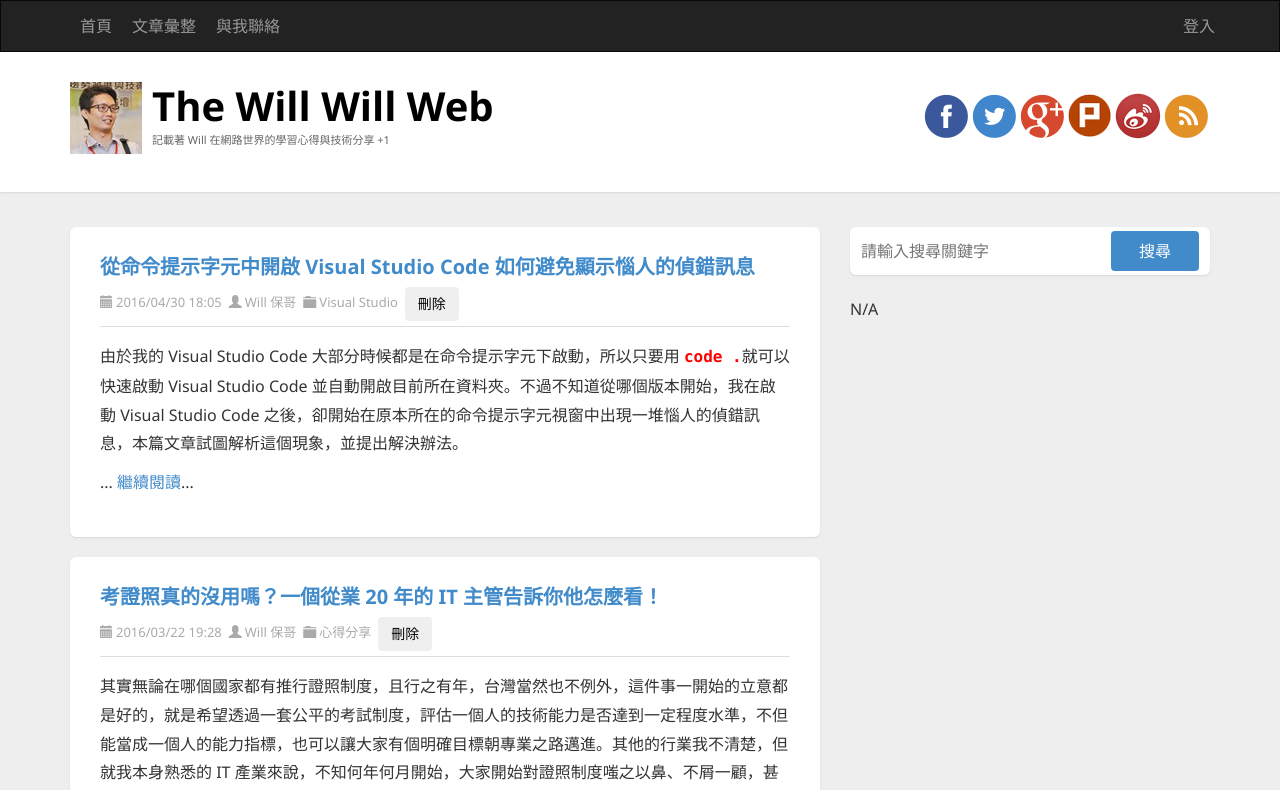
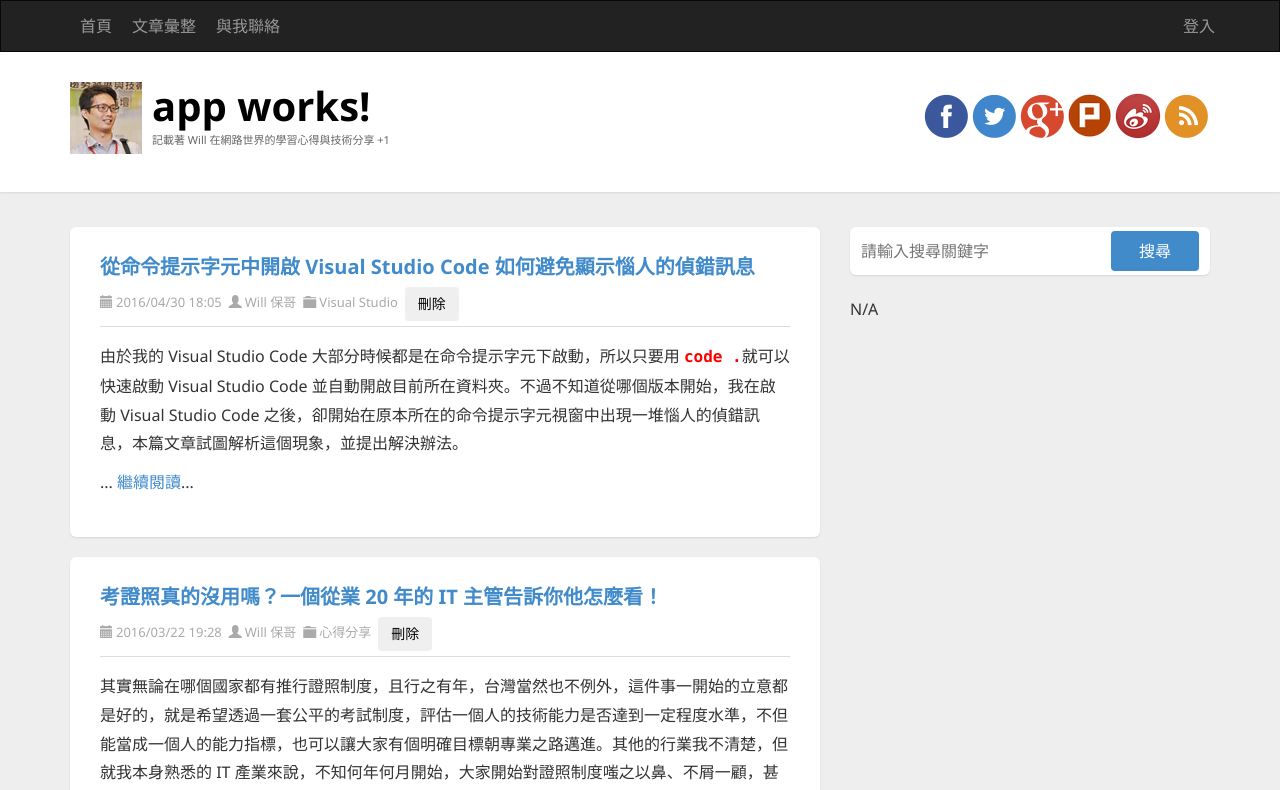
Before and after one commit to doggy8088/demo0827, an Angular app: page / in a window 1280 px wide. Shown: the top 790 px of the page. Built offline with nearby package versions, Linux system fonts and the light colour scheme.

Commit message:
16 練習 Angular 2 元件之間的輸入輸出：@Input()

```diff
--- a/src/app/app.component.html
+++ b/src/app/app.component.html
@@ -1,5 +1,5 @@
 <!-- Header START -->
-<app-header></app-header>
+<app-header [title]="title"></app-header>
 <!-- Header END -->
 
 <!-- CONTAINER START-->
--- a/src/app/header/header.component.ts
+++ b/src/app/header/header.component.ts
@@ -1,4 +1,4 @@
-import { Component, OnInit } from '@angular/core';
+import { Component, OnInit, Input } from '@angular/core';
 
 @Component({
   selector: 'app-header',
@@ -7,7 +7,9 @@ import { Component, OnInit } from '@angular/core';
 })
 export class HeaderComponent implements OnInit {
 
-  title = 'The Will Will Web';
+  @Input()
+  title: string;
+
   subtitle = '記載著 Will 在網路世界的學習心得與技術分享';
 
   num = 1;
```
